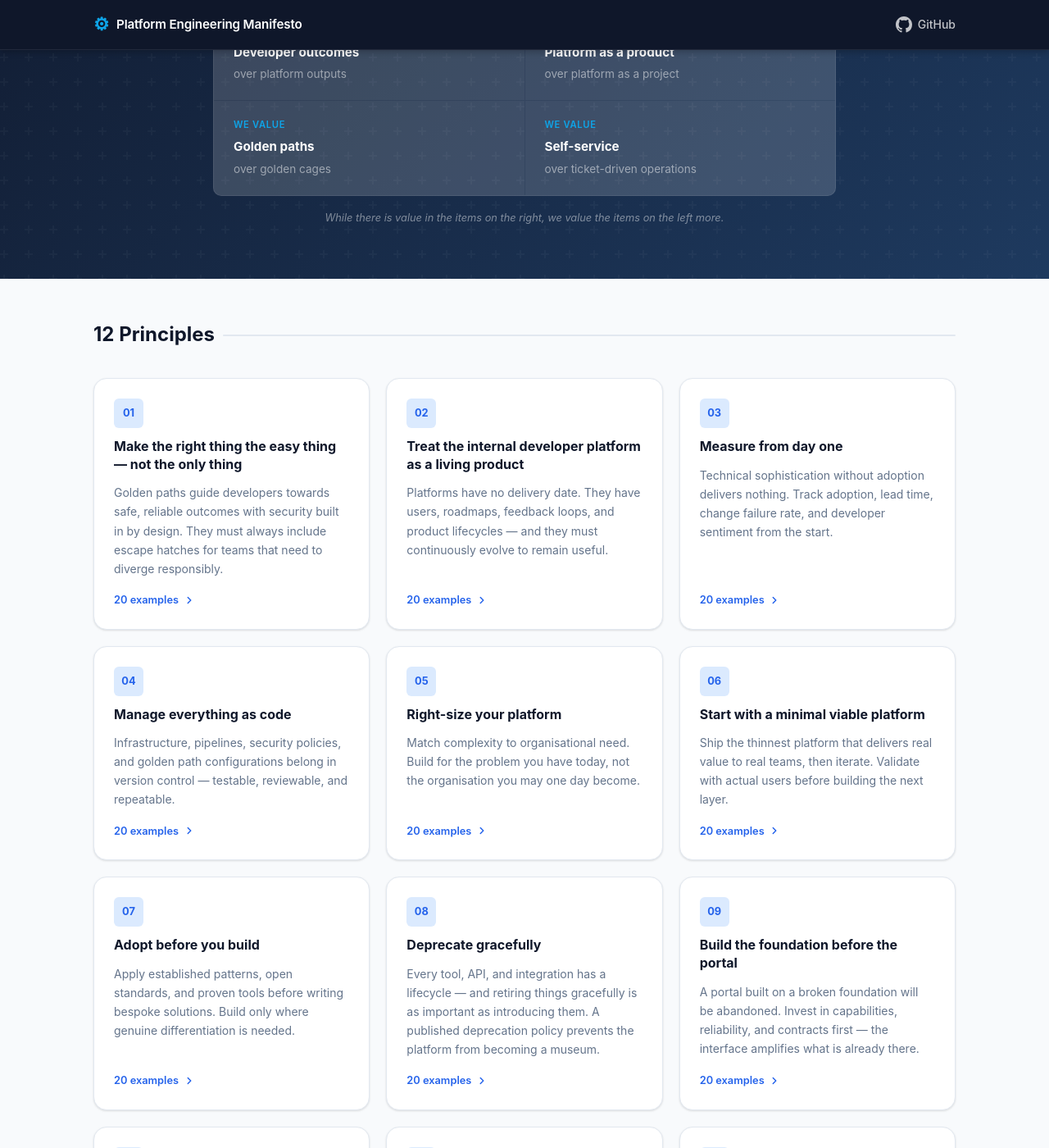
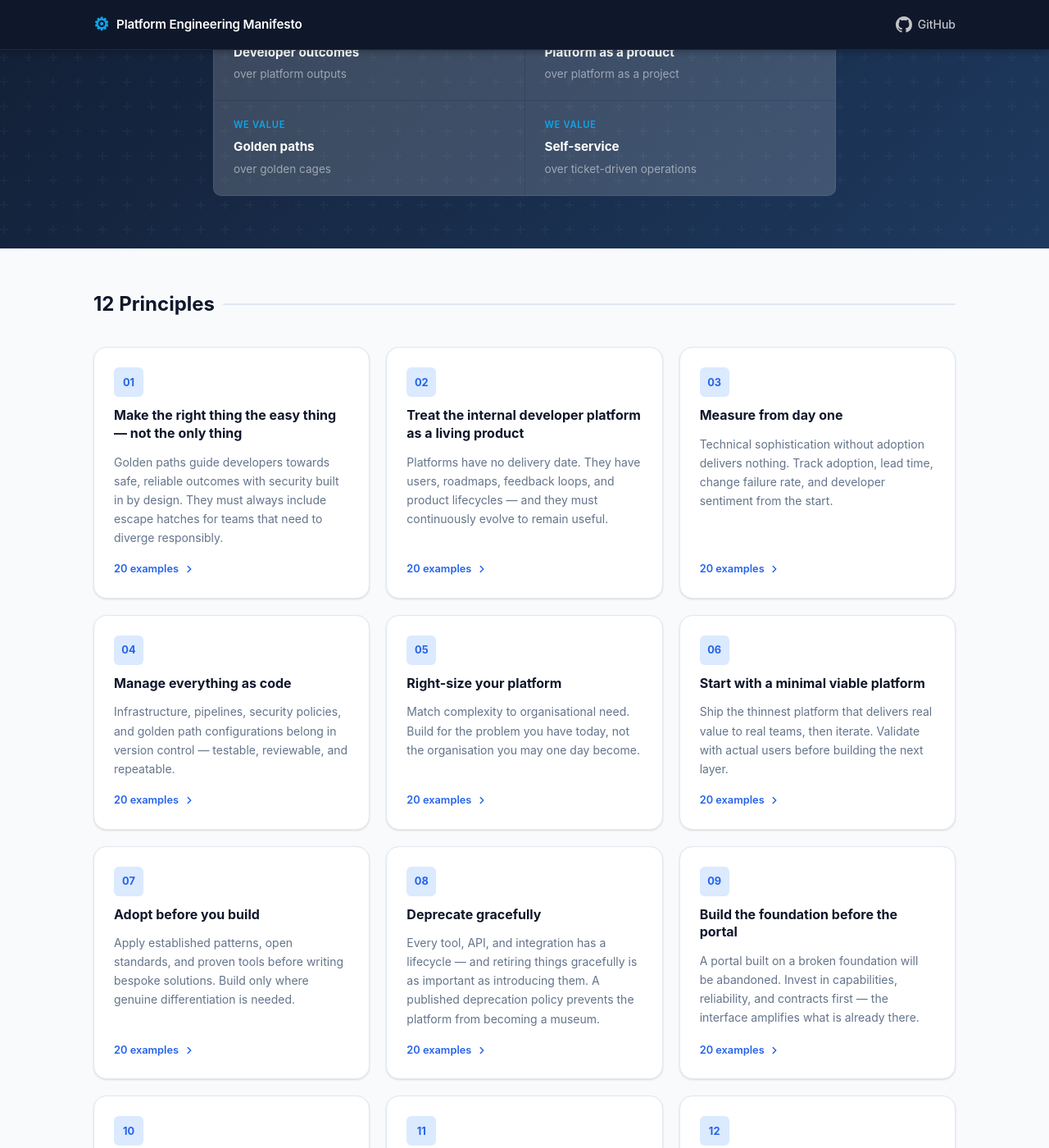
Before and after one commit to landro/platform-engineering, a Jekyll site: the page built from index.md, in a window 1280 px wide and 1400 px high, scrolled down 506 px. Shown: the whole window at 82% size. Built offline with Jekyll 4.4.1, drawn with Linux system fonts in a browser that asks for light colours.

Commit message:
Remove "While there is value in the items on the right..." disclaimer
Agent-Logs-Url: https://github.com/landro/platform-engineering/sessions/0c038ca7-9bd9-477b-8b1c-3304aa07edc6

Co-authored-by: landro <45769+landro@users.noreply.github.com>

```diff
--- a/assets/css/style.css
+++ b/assets/css/style.css
@@ -170,12 +170,6 @@ a:hover { text-decoration: underline; }
   color: rgba(255,255,255,.6);
   font-size: .9rem;
   margin-bottom: .75rem;
-}
-
-.values-disclaimer {
-  color: rgba(255,255,255,.45);
-  font-size: .8rem;
-  margin-top: 1rem;
 }
 
 /* ── Values grid ──────────────────────────────────────────── */
--- a/index.md
+++ b/index.md
@@ -31,7 +31,6 @@ title: The Platform Engineering Manifesto
         <div class="value-right">over ticket-driven operations</div>
       </div>
     </div>
-    <p class="values-disclaimer"><em>While there is value in the items on the right, we value the items on the left more.</em></p>
   </div>
 </section>
 
```
